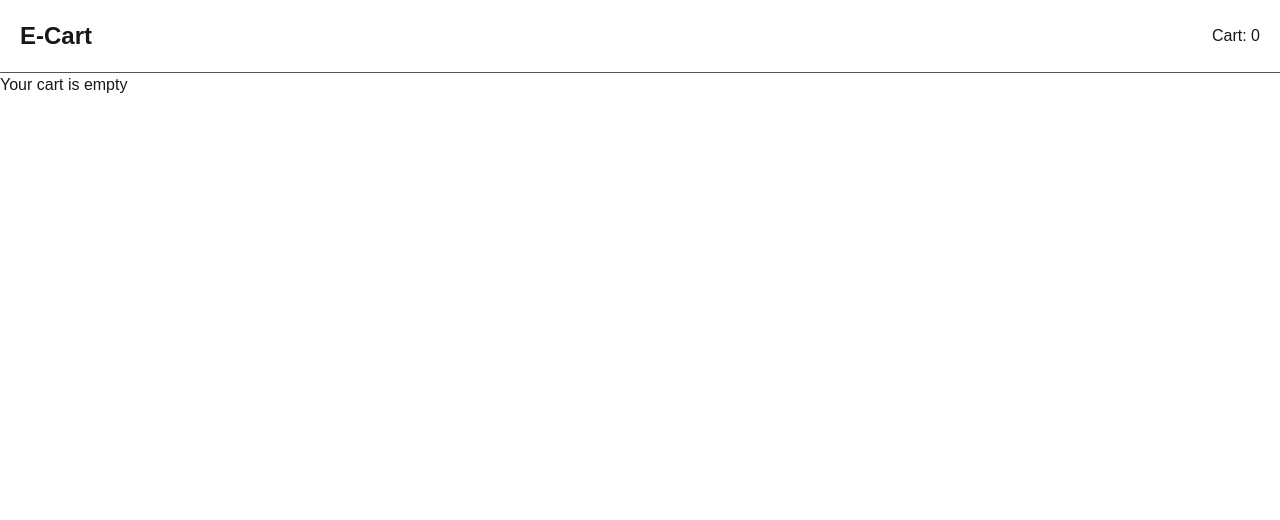
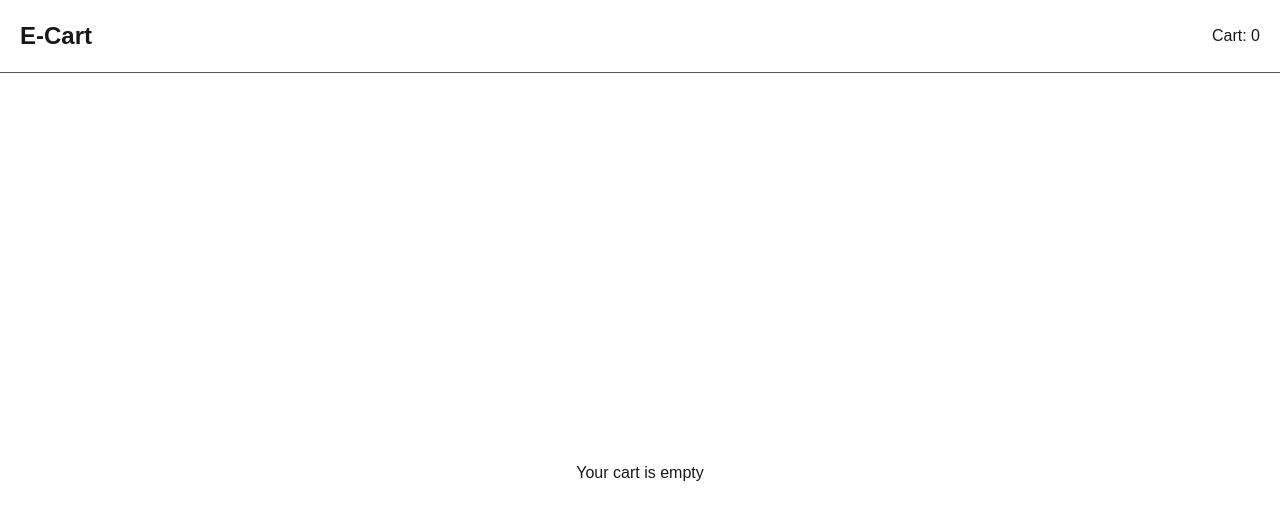
Before and after one commit to avithe1/estore, a Next.js app: page /cart in a window 1280 px wide. Shown: the top 520 px of the page. Built offline with nearby package versions, Linux system fonts and the light colour scheme.

Commit message:
ui fixes

```diff
--- a/app/cart/page.tsx
+++ b/app/cart/page.tsx
@@ -8,7 +8,11 @@ export default function Cart() {
   const cartItems = useAppSelector((state) => state.cart.products);
   let totalPrice = 0;
   if (cartItems.length === 0) {
-    return <div>Your cart is empty</div>;
+    return (
+      <div className="w-full min-h-screen flex justify-center items-center">
+        Your cart is empty
+      </div>
+    );
   } else {
     for (let item of cartItems) {
       totalPrice += item.price * item.quantity;
@@ -18,7 +22,9 @@ export default function Cart() {
   return (
     <div className="w-full">
       <CartItems products={cartItems} />
-      <h3 className="text-right mr-10 text-2xl font-bold">Total Price : {totalPrice.toFixed(2)}</h3>
+      <h3 className="text-right mr-10 text-2xl font-bold">
+        Total Price : {totalPrice.toFixed(2)}
+      </h3>
     </div>
   );
 }
--- a/app/product/[id]/page.tsx
+++ b/app/product/[id]/page.tsx
@@ -30,7 +30,7 @@ const ProductDetail = async (params: { id: number }) => {
     <div className="w-full min-h-screen flex flex-col p-10 gap-3">
       <h1 className="mt-2 text-2xl font-bold">{product.title}</h1>
       <div className="relative h-[200px] w-[200px] object-fit">
-        <Image src={product.image} fill alt={product.title} />
+        <Image src={product.image} fill sizes="100%" alt={product.title} />
       </div>
       {<div className="text-sm">{product.description}</div>}
       <UpdateProduct product={product} />
--- a/components/AddToCartButton.tsx
+++ b/components/AddToCartButton.tsx
@@ -11,7 +11,12 @@ type Props = PropsWithChildren<{
 const AddToCartButton = ({ product, children }: Props) => {
   const dispatch = useAppDispatch();
   return (
-    <button className="cursor-pointer" onClick={() => dispatch(addToCart(product))}>{children}</button>
+    <button
+      className="cursor-pointer border border-white rounded bg-gray-700 px-2 py-1 hover:bg-gray-400 hover:text-black hover:border-gray-400"
+      onClick={() => dispatch(addToCart(product))}
+    >
+      {children}
+    </button>
   );
 };
 
--- a/components/CartItem.tsx
+++ b/components/CartItem.tsx
@@ -19,7 +19,7 @@ const CartItem = ({ product }: { product: Product }) => {
       </div>
       <div className="flex flex-col gap-4">
         <div>Price : {product.price} per item</div>
-        <UpdateProduct product={product} />
+        <div className="self-end"><UpdateProduct product={product} /></div>
       </div>
     </div>
   );
```
